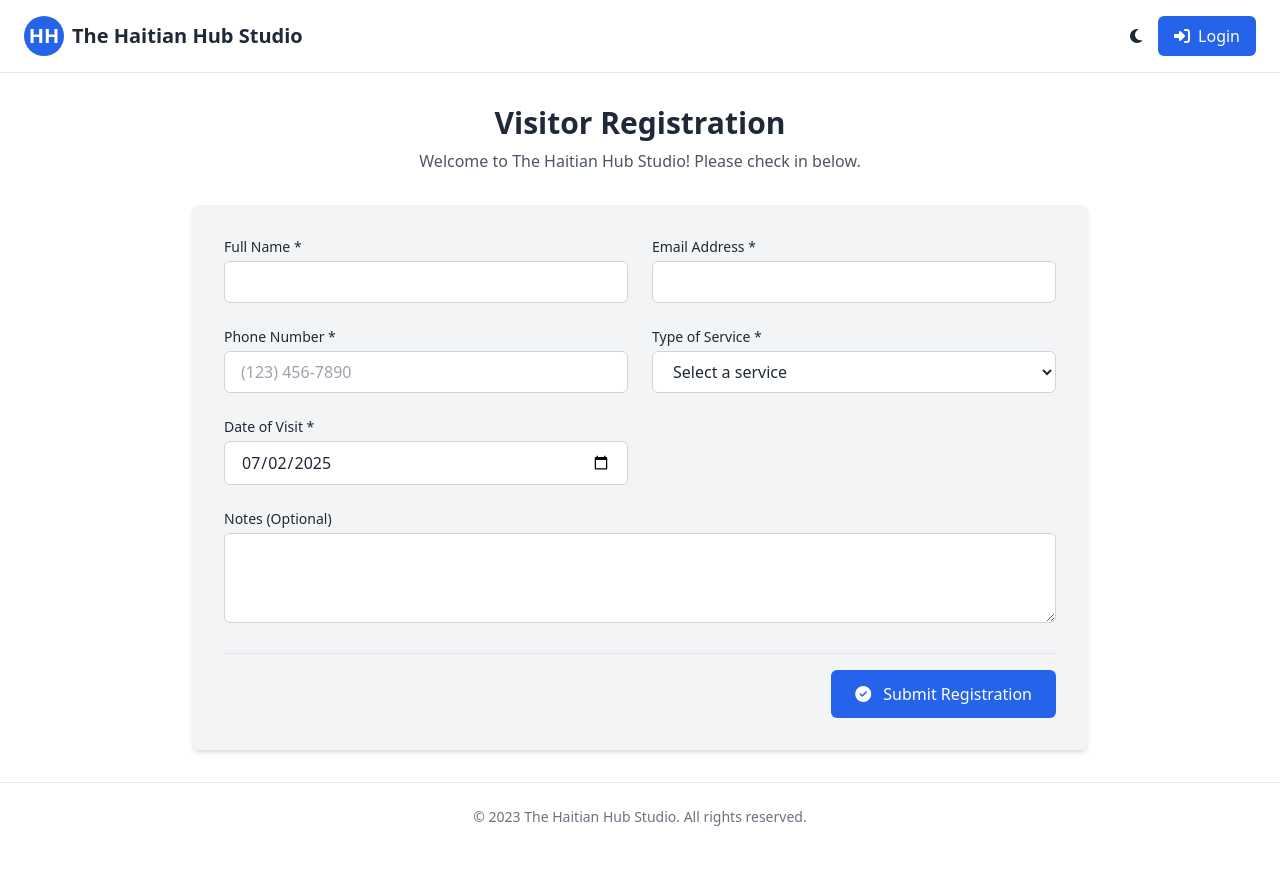
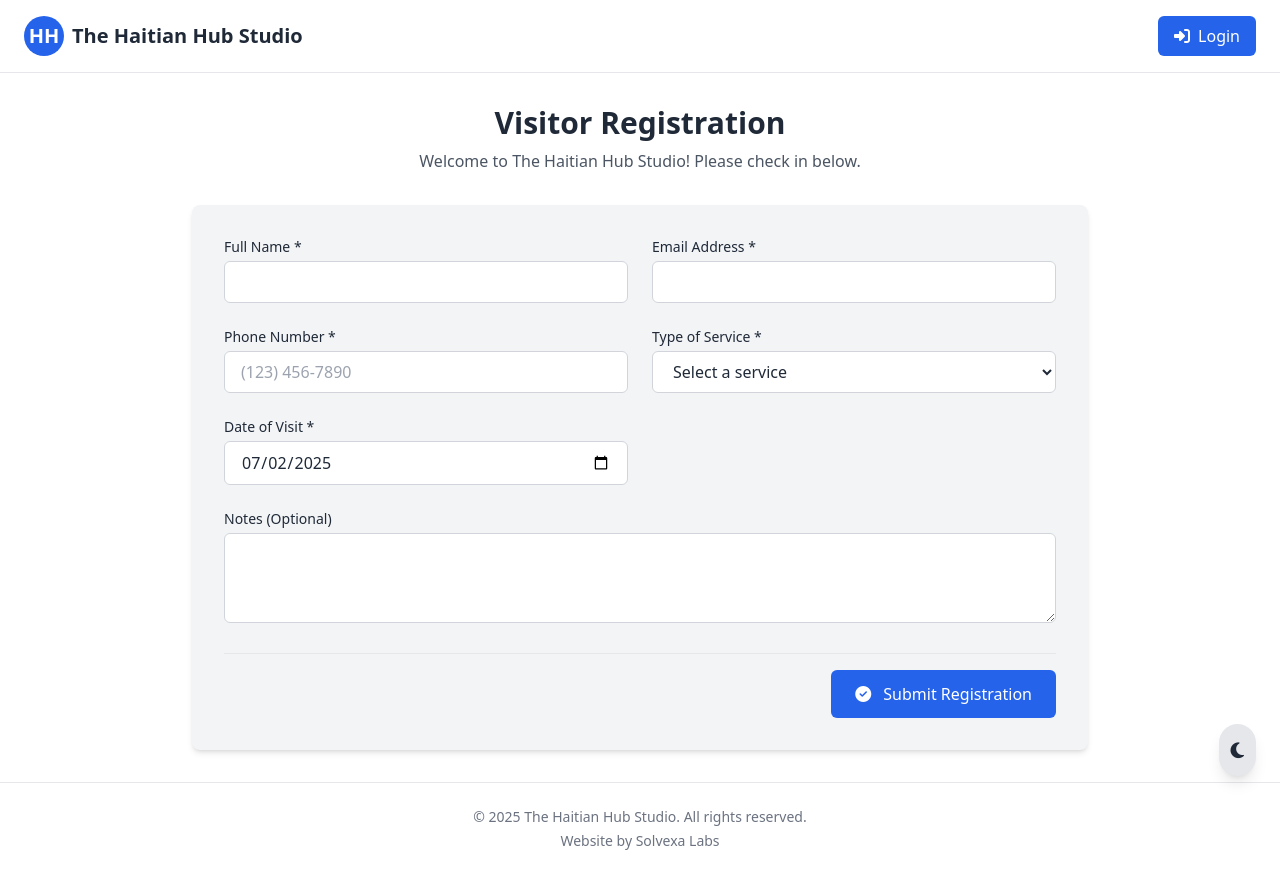
Before and after one commit to freuducci/qrcode, a plain HTML site: page index.html in a window 1280 px wide. Before the commit the page ends 851 px from the top, so only its background shows below. Drawn offline with nearby package versions, Linux system fonts and the light colour scheme; a script that the page names is missing.

Commit message:
Update index.html

```diff
--- a/index.html
+++ b/index.html
@@ -65,32 +65,6 @@
             background-color: var(--accent-blue);
         }
 
-        .theme-toggle {
-            color: var(--text-primary);
-            position: fixed;
-            bottom: 1rem;
-            right: 1rem;
-            z-index: 50;
-            width: 3rem;
-            height: 3rem;
-            border-radius: 50%;
-            display: flex;
-            align-items: center;
-            justify-content: center;
-            background-color: var(--bg-secondary);
-            box-shadow: 0 4px 6px -1px rgba(0, 0, 0, 0.1), 0 2px 4px -1px rgba(0, 0, 0, 0.06);
-        }
-
-        @media (min-width: 768px) {
-            .theme-toggle {
-                position: static;
-                width: auto;
-                height: auto;
-                border-radius: 9999px;
-                background-color: transparent;
-                box-shadow: none;
-            }
-        }
 
         /* Animation for success message */
         @keyframes fadeIn {
@@ -110,10 +84,6 @@
             <h1 class="text-xl font-bold">The Haitian Hub Studio</h1>
         </div>
         <div class="flex items-center space-x-2 ml-4">
-            <button id="themeToggle" class="theme-toggle p-2 rounded-full hover:bg-gray-200 dark:hover:bg-gray-700 transition">
-                <i class="fas fa-moon dark:hidden"></i>
-                <i class="fas fa-sun hidden dark:inline"></i>
-            </button>
             <button id="loginBtn" class="px-4 py-2 rounded-md bg-blue-600 text-white hover:bg-blue-700 transition">
                 <i class="fas fa-sign-in-alt mr-2"></i>Login
             </button>
@@ -196,8 +166,16 @@
         </div>
     </main>
 
+    <div class="fixed bottom-6 right-6 z-50">
+        <button id="themeToggle" class="p-3 rounded-full bg-gray-200 dark:bg-gray-700 hover:bg-gray-300 dark:hover:bg-gray-600 transition shadow-lg">
+            <i class="fas fa-moon dark:hidden text-lg"></i>
+            <i class="fas fa-sun hidden dark:inline text-lg"></i>
+        </button>
+    </div>
+
     <footer class="py-6 px-4 text-center text-sm text-gray-500 dark:text-gray-400 border-t border-gray-200 dark:border-gray-700">
-        <p>© 2023 The Haitian Hub Studio. All rights reserved.</p>
+        <p>© 2025 The Haitian Hub Studio. All rights reserved.</p>
+        <p class="mt-1">Website by Solvexa Labs</p>
     </footer>
 
     <!-- Login Modal -->
```
